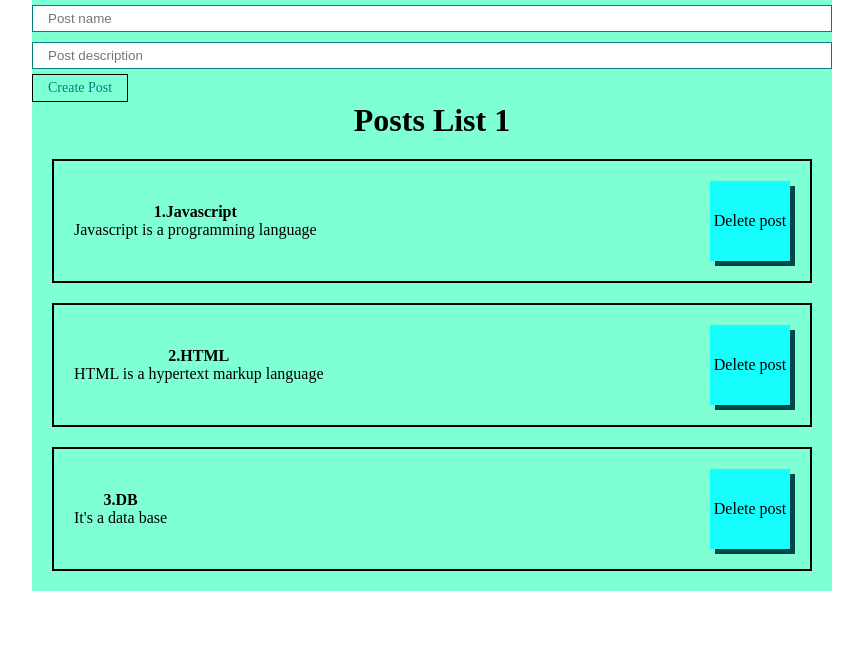
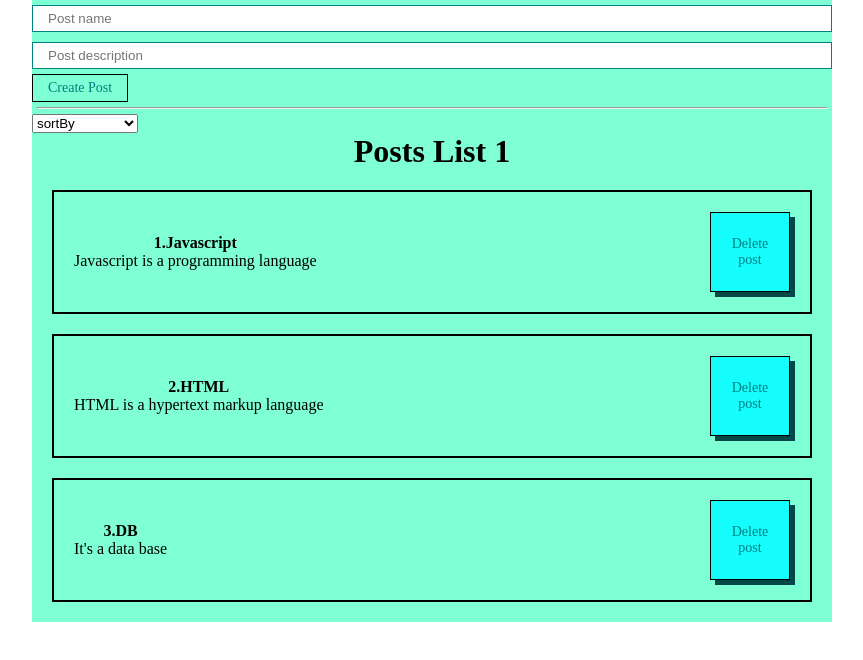
Before and after one commit to EgorSasim/reactLearning, a React (Create React App) app in the folder 3_hour_course(based_on_official_manual)/first_app/: page / in a window 1280 px wide. Shown: the top 660 px of the page, without its empty margins (208-1071 px from the left). Built offline with nearby package versions, Linux system fonts and the light colour scheme.

Commit message:
sortr ealization

```diff
--- a/3_hour_course(based_on_official_manual)/first_app/src/App.js
+++ b/3_hour_course(based_on_official_manual)/first_app/src/App.js
@@ -1,8 +1,7 @@
-import React, { useRef, useState } from "react";
-import PostItem from "./components/PostItem";
+import React, {useState } from "react";
+import PostForm from "./components/PostForm";
 import PostList from "./components/PostList";
-import MyButton from "./components/UI/button/MyButton";
-import MyInput from "./components/UI/inout/MyInput";
+import MySelect from "./components/UI/select/MySelect";
 
 import './styles/App.css';
 
@@ -27,37 +26,42 @@ function App() {
         },
     ])
 
-    const [post, setPost] = useState({title: '', body: ''});
+    const [selectedSort, setSelectedSort] = useState('');
 
+    const createPost = (newPost) => {
+        setPosts([...posts, newPost]);
+    }
 
-    const addNewPost = (e) => {
-        e.preventDefault();
-        const newPost = {
-            id: Date.now(),
-        }
-        setPosts([...posts, {...post, id: Date.now()}]);
-        setPost({title:'', body:''});
+    const removePost = (post) => {
+        setPosts(posts.filter(p => p.id !== post.id))
+    }
+
+    const sortPosts = (sort) => {
+        setSelectedSort(sort);
+        console.log(sort);
+        setPosts( [...posts.sort()].sort((a,b) => a[sort].localeCompare(b[sort])))
     }
 
     return (
     <div className="App">
-        <form >
-        <MyInput
-            type="text"
-            placeholder="Post name"
-            value={post.title}
-            onChange={ e => setPost({...post, title: e.target.value})}
+        <PostForm create={createPost} />
+        <hr style={{margin: "5px"}}/>
+
+            <MySelect
+                value={selectedSort}
+                onChange={sortPosts}
+                defaultValue='sortBy'
+                options = {[
+                    {value: 'title', name: 'By name'},
+                    {value: 'content', name: 'By description'}
+                ]}
         />
-        <MyInput
-            value={post.content}
-            type="text"
-            placeholder="Post description"
-            onChange={ e => setPost({...post, content: e.target.value})}
-            />
 
-        <MyButton onClick={addNewPost}>Create Post</MyButton>
-        </form>
-        <PostList posts={posts} title={"Posts List 1"}/>
+        {posts.length !== 0
+            ? <PostList remove={removePost} posts={posts} title={"Posts List 1"}/>
+            : <h1 style={{textAlign: "center"}}>Posts not found</h1>
+        }
+
     </div>
   );
 }
--- /dev/null
+++ b/3_hour_course(based_on_official_manual)/first_app/src/components/PostForm.jsx
@@ -0,0 +1,38 @@
+import React from "react";
+import { useState } from "react";
+import MyButton from "./UI/button/MyButton";
+import MyInput from "./UI/inout/MyInput";
+
+const PostForm = ({create}) => {
+    const [post, setPost] = useState({title: '', content: ''});
+
+    const addNewPost = (e) => {
+        e.preventDefault();
+        const newPost = {
+            ...post, id: Date.now()
+        }
+        create(newPost);
+        setPost({title:'', content:''});
+    }
+
+    return (
+        <form >
+            <MyInput
+                type="text"
+                placeholder="Post name"
+                value={post.title}
+                onChange={ e => setPost({...post, title: e.target.value})}
+            />
+            <MyInput
+                value={post.content}
+                type="text"
+                placeholder="Post description"
+                onChange={ e => setPost({...post, content: e.target.value})}
+                />
+
+            <MyButton onClick={addNewPost}>Create Post</MyButton>
+        </form>
+    );
+};
+
+export default PostForm
--- a/3_hour_course(based_on_official_manual)/first_app/src/components/PostItem.jsx
+++ b/3_hour_course(based_on_official_manual)/first_app/src/components/PostItem.jsx
@@ -1,4 +1,5 @@
 import React from 'react';
+import MyButton from './UI/button/MyButton';
 
 const PostItem = (props) => {
     return (
@@ -8,7 +9,7 @@ const PostItem = (props) => {
             <div>{props.post.content}</div>
         </div>
         <div className="post__btns">
-            <button>Delete post</button>
+            <MyButton onClick={() => props.remove(props.post)}>Delete post</MyButton>
         </div>
 
     </div>
--- a/3_hour_course(based_on_official_manual)/first_app/src/components/PostList.jsx
+++ b/3_hour_course(based_on_official_manual)/first_app/src/components/PostList.jsx
@@ -1,14 +1,14 @@
 import React from "react";
 import PostItem from "./PostItem";
 
-const PostList = ({posts, title}) => {
+const PostList = ({posts, title, remove}) => {
     return (
         <div>
             <h1>{title}</h1>
 
             {
                 posts.map( (post, index) =>
-                    <PostItem number={index + 1} post={post} key={post.id} />
+                    <PostItem remove={remove} number={index + 1} post={post} key={post.id} />
                 )
             }
         </div>
--- /dev/null
+++ b/3_hour_course(based_on_official_manual)/first_app/src/components/UI/select/MySelect.jsx
@@ -0,0 +1,23 @@
+import React from "react";
+
+const MySelect = ({options, defaultValue, value, onChange}) => {
+
+    return (
+            <select
+                value={value}
+                onChange={event => onChange(event.target.value)}
+            >
+
+                <option value="" disabled >{defaultValue}</option>
+                {options.map(option =>
+
+                    <option key={option.value} value={option.value}>
+                        {option.name}
+                    </option>
+                )}
+
+            </select>
+    )
+}
+
+export default MySelect;
```
